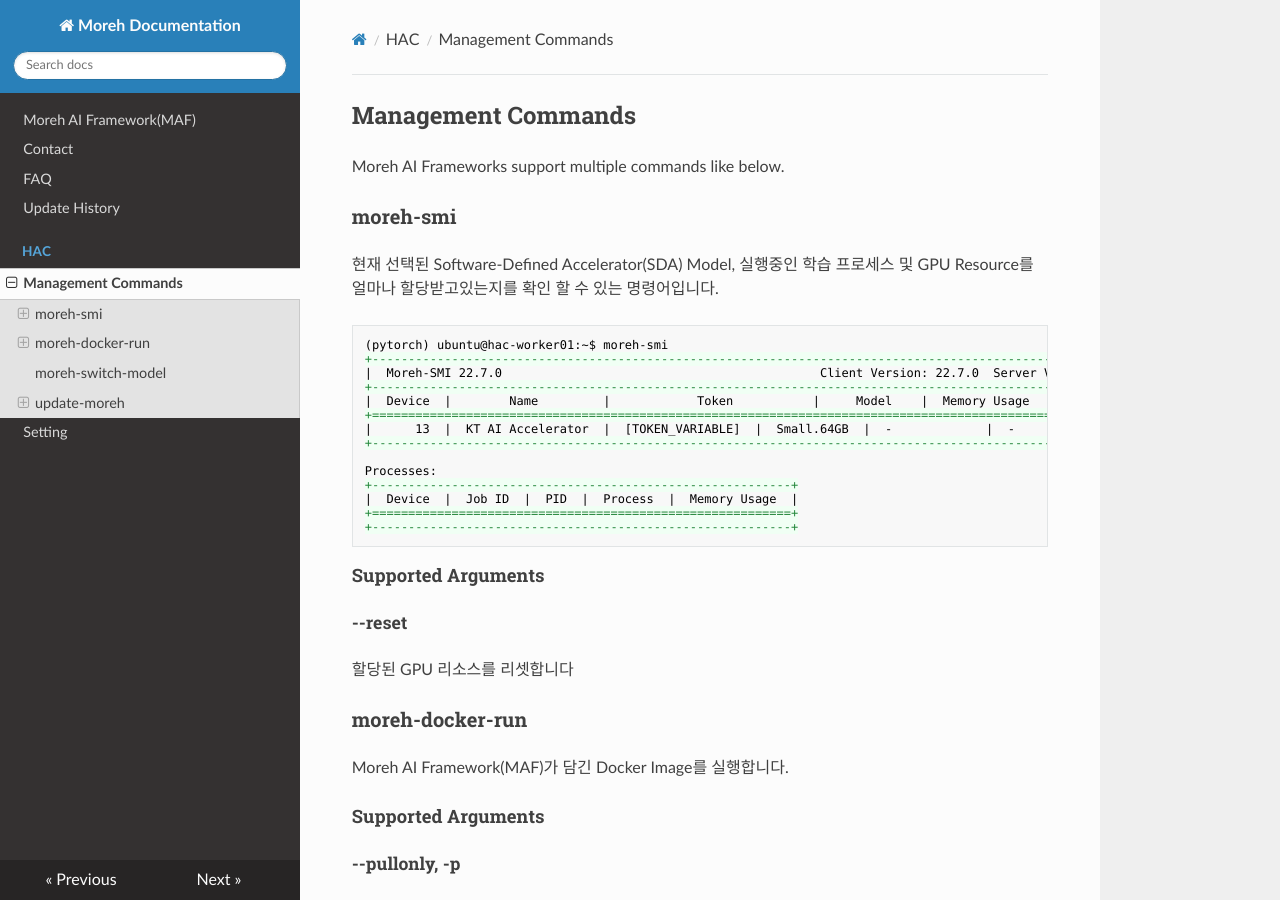
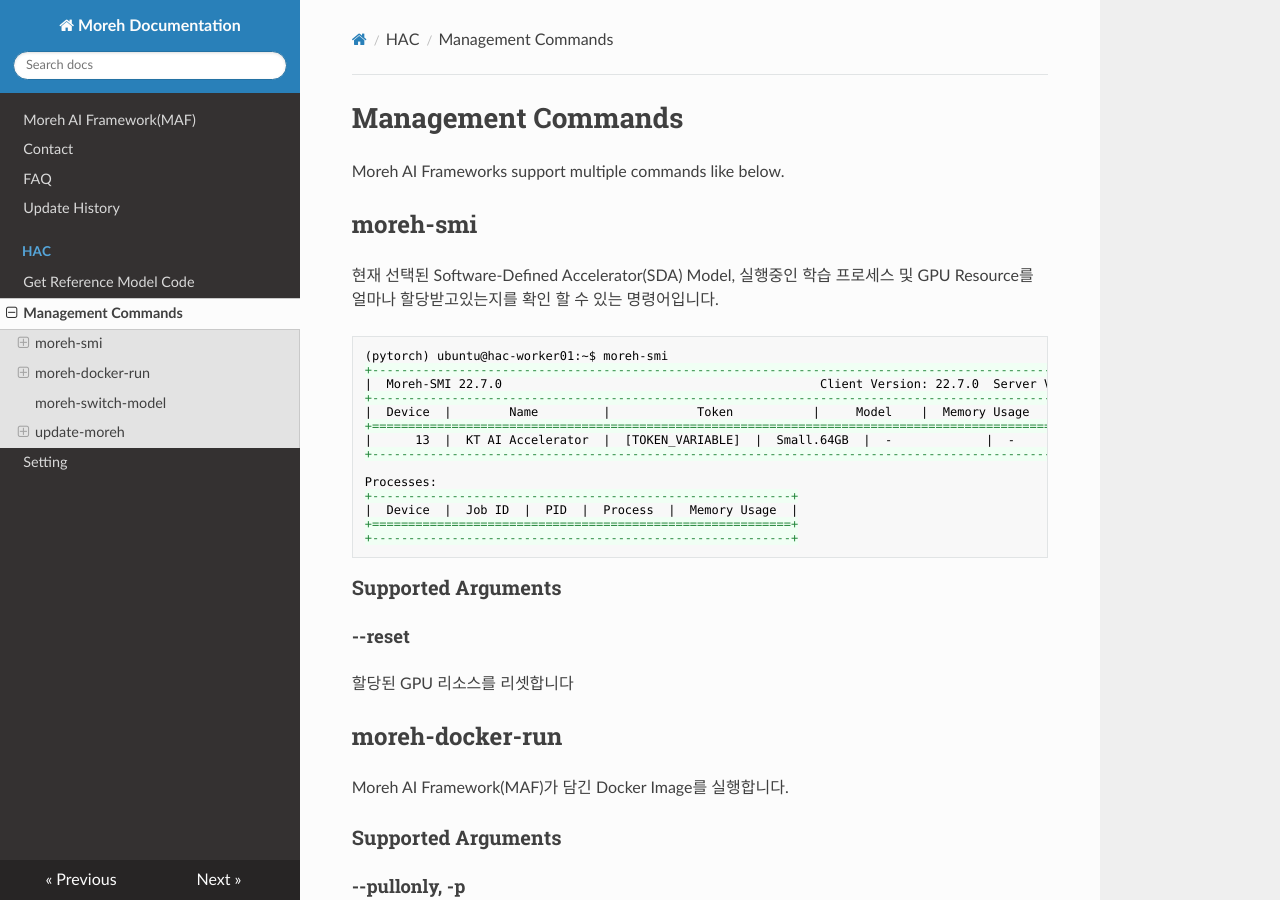
Before and after one commit to johyun1001/moreh-docs-public, an MkDocs documentation site: the page built from docs/HAC/Management Commands.md, in a window 1280 px wide and 900 px high. Built offline with MkDocs 1.6.1, drawn with Linux system fonts in a browser that asks for light colours; nearby versions of some CDN libraries.

Commit message:
add get rm code mrkdwn

````diff
--- a/docs/HAC/Management Commands.md
+++ b/docs/HAC/Management Commands.md
@@ -1,8 +1,8 @@
-## Management Commands
+# Management Commands
 
 Moreh AI Frameworks support multiple commands like below.
 
-### moreh-smi
+## moreh-smi
 현재 선택된 Software-Defined Accelerator(SDA) Model, 실행중인 학습 프로세스 및 GPU Resource를 얼마나 할당받고있는지를 확인 할 수 있는 명령어입니다.
 ```
 (pytorch) ubuntu@hac-worker01:~$ moreh-smi
@@ -21,25 +21,25 @@ Processes:
 +----------------------------------------------------------+
 ```
 
-#### Supported Arguments
-##### **--reset**
+### Supported Arguments
+#### **--reset**
 할당된 GPU 리소스를 리셋합니다
 
-### moreh-docker-run
+## moreh-docker-run
 Moreh AI Framework(MAF)가 담긴 Docker Image를 실행합니다.
 
-#### Supported Arguments
-##### **--pullonly**, **-p**
+### Supported Arguments
+#### **--pullonly**, **-p**
 해당 옵션값을 추가로 줄경우, MAF Container를 바로 실행하지않고 단순히 Image만 다운로드 받게 됩니다.
 해당 옵션값을 사용할때는 `--target` 옵션값을 꼭 같이 사용해야하며, `--target`옵션 값 뒤에는 아래 예시와 같이 버전을 명시해줘야합니다.
 ```shell
 moreh-docker-run --pullonly --target 22.8.0
 ```
 
-##### **--version**, **-v**
+#### **--version**, **-v**
 MAF Docker Image 버전명을 보여줍니다.
 
-### moreh-switch-model
+## moreh-switch-model
 Software-Defined Accelerator(SDA) Model을 변경하는 **대화형** 명령어입니다. 현재 지원하는 SDA Model은 다음과 같습니다. 번호로 SDA Model을 선택할수있고, q(또는 Q)로 대화를 종료 할 수 있습니다.
 
 ```shell
@@ -58,11 +58,11 @@ Software-Defined Accelerator(SDA) Model을 변경하는 **대화형** 명령어
 13. 1.5xLarge.768GB
 ```
 
-### update-moreh
+## update-moreh
 Moreh AI Framework(MAF)를 업데이트하는 명령어입니다. 기본적으로 해당 명령어 실행시 현재까지 배포된 버전중 최신버전으로 업데이트를 진행합니다.
 
-#### Supported Arguments
-##### **--force --target**
+### Supported Arguments
+#### **--force --target**
 MAF를 특정 버전으로 강제 다운(업)그레이드를 할수있는 옵션입니다. `--target` 옵션뒤에는 특정 버전을 아래와 같이 기입 해주시면 됩니다.
 ```shell
 update-moreh --force --target 22.7.2
````
Also changed, not shown: docs/HAC/Get Reference Model Code.md (added, +21 -0 lines).
